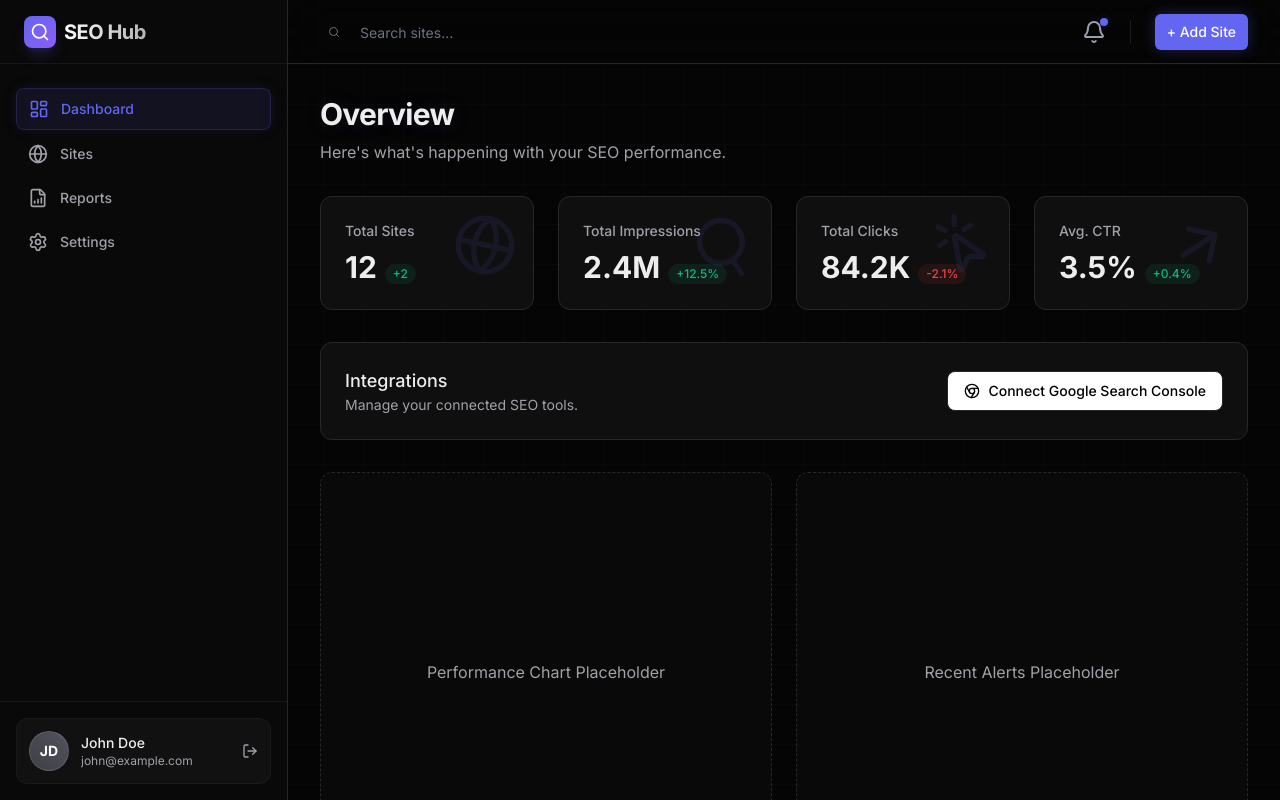
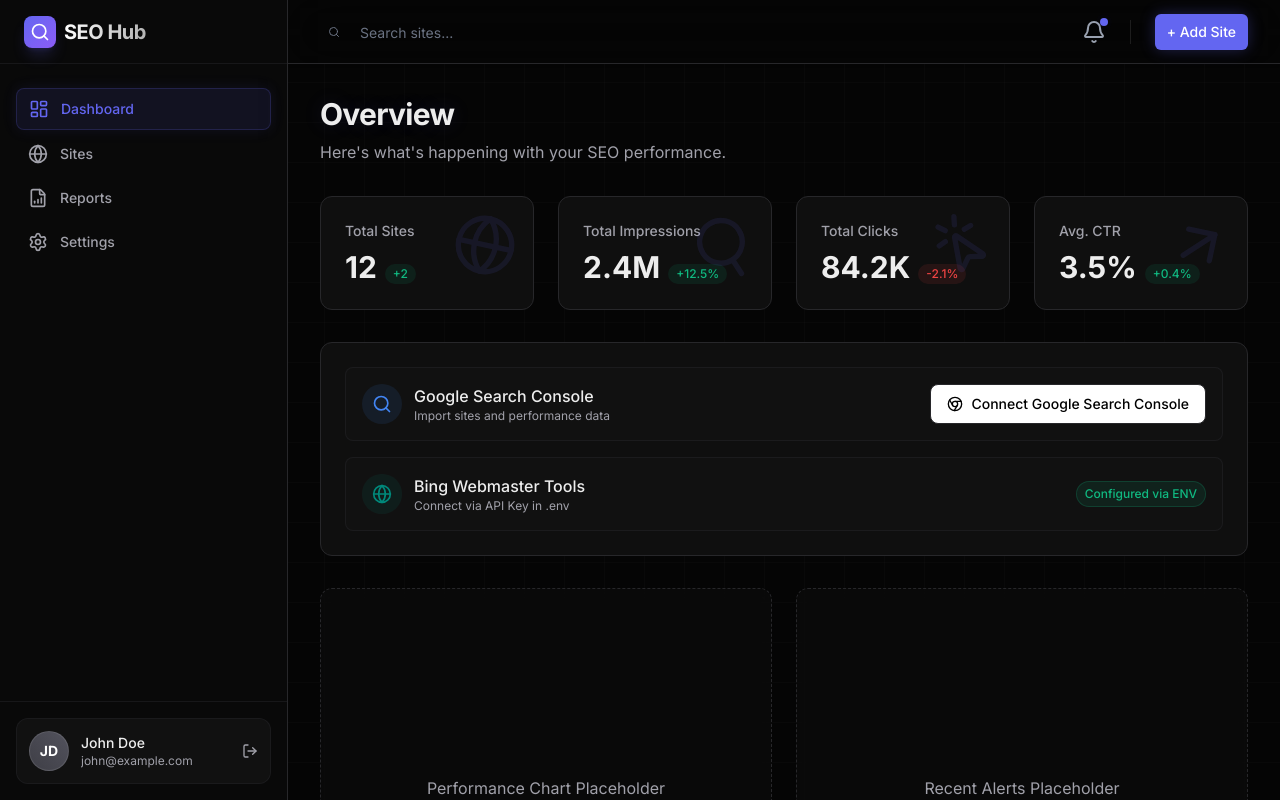
Before and after one commit to Honeycrypto25/seo-reports, a Next.js app: page /dashboard in a window 1280 px wide. Shown: the top 800 px of the page. Built offline with nearby package versions, Linux system fonts and the light colour scheme; no server answers.

Commit message:
Add Bing Webmaster Tools integration and Dashboard UI updates

```diff
--- /dev/null
+++ b/src/app/api/sites/bing/route.ts
@@ -0,0 +1,19 @@
+import { NextResponse } from "next/server";
+import { getBingSites } from "@/lib/bing";
+
+export async function GET(request: Request) {
+    // For this MVP, we use the env variable.
+    // In a multi-user app, we would fetch the key from the user's profile/db.
+    const apiKey = process.env.BING_API_KEY;
+
+    if (!apiKey) {
+        return NextResponse.json({ error: "Bing API Key not configured" }, { status: 400 });
+    }
+
+    try {
+        const sites = await getBingSites(apiKey);
+        return NextResponse.json({ sites });
+    } catch (error) {
+        return NextResponse.json({ error: "Failed to fetch Bing sites" }, { status: 500 });
+    }
+}
--- a/src/app/dashboard/page.tsx
+++ b/src/app/dashboard/page.tsx
@@ -45,12 +45,38 @@ export default function DashboardPage() {
 
             {/* Integration Status */}
             <div className="rounded-xl border border-border bg-surface p-6">
-                <div className="flex items-center justify-between">
-                    <div>
-                        <h3 className="text-lg font-medium text-foreground">Integrations</h3>
-                        <p className="text-sm text-foreground-muted">Manage your connected SEO tools.</p>
+                <div className="flex flex-col gap-4">
+                    {/* Google Search Console */}
+                    <div className="flex items-center justify-between p-4 rounded-lg bg-surface-highlight/30 border border-border/50">
+                        <div className="flex items-center gap-3">
+                            <div className="w-10 h-10 rounded-full bg-[#4285F4]/10 flex items-center justify-center">
+                                <Search className="w-5 h-5 text-[#4285F4]" />
+                            </div>
+                            <div>
+                                <h4 className="font-medium text-foreground">Google Search Console</h4>
+                                <p className="text-xs text-foreground-muted">Import sites and performance data</p>
+                            </div>
+                        </div>
+                        <LoginButton />
                     </div>
-                    <LoginButton />
+
+                    {/* Bing Webmaster Tools */}
+                    <div className="flex items-center justify-between p-4 rounded-lg bg-surface-highlight/30 border border-border/50">
+                        <div className="flex items-center gap-3">
+                            <div className="w-10 h-10 rounded-full bg-[#00897B]/10 flex items-center justify-center">
+                                <Globe className="w-5 h-5 text-[#00897B]" />
+                            </div>
+                            <div>
+                                <h4 className="font-medium text-foreground">Bing Webmaster Tools</h4>
+                                <p className="text-xs text-foreground-muted">Connect via API Key in .env</p>
+                            </div>
+                        </div>
+                        <div className="flex items-center gap-2">
+                            <span className="text-xs text-success bg-success/10 px-2 py-1 rounded-full font-medium border border-success/20">
+                                Configured via ENV
+                            </span>
+                        </div>
+                    </div>
                 </div>
             </div>
 
--- /dev/null
+++ b/src/lib/bing.ts
@@ -0,0 +1,36 @@
+export interface BingSite {
+    Url: string;
+    Role: string;
+    IsVerified: boolean;
+}
+
+export async function getBingSites(apiKey: string): Promise<BingSite[]> {
+    const endpoint = "https://ssl.bing.com/webmaster/api.svc/json/GetUserSites";
+
+    try {
+        const response = await fetch(`${endpoint}?apikey=${apiKey}`, {
+            method: "GET",
+            headers: {
+                "Content-Type": "application/json",
+            },
+        });
+
+        if (!response.ok) {
+            console.error("Bing API Error Status:", response.status);
+            throw new Error(`Bing API Error: ${response.statusText}`);
+        }
+
+        // The response from Bing is usually wrapped in "d" parameter for JSON
+        const data = await response.json();
+
+        // Bing's JSON response format can be { d: [...] } or direct array depending on endpoint version
+        // The documentation says it returns a list of sites.
+        // Let's handle the { d: ... } wrapper if present.
+        const sites = data.d ? data.d : data;
+
+        return sites;
+    } catch (error) {
+        console.error("Failed to fetch Bing sites", error);
+        return [];
+    }
+}
```
